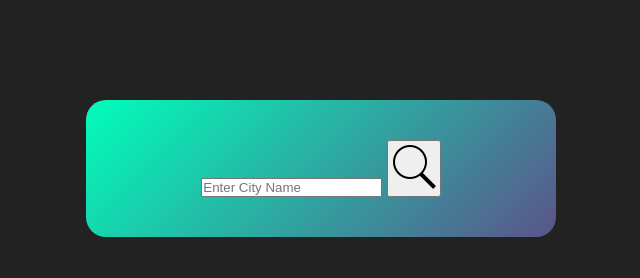
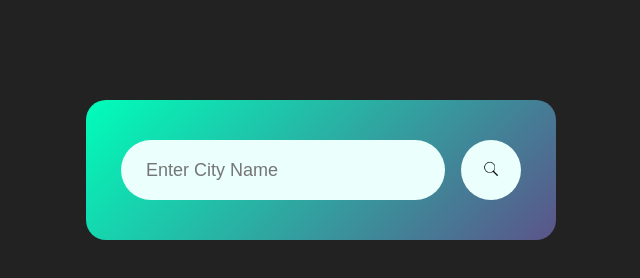
Before and after one commit to Nikhil-sys410/Weather-Project, a plain HTML site: page index.html in a window 1280 px wide. Shown: the whole page, without its empty margins (319-959 px from the left). Drawn offline with Linux system fonts and the light colour scheme.

Commit message:
new folder and some update

```diff
--- a/index.html
+++ b/index.html
@@ -10,7 +10,10 @@
     <div class="card">
         <div class="search">
             <input type="text" placeholder="Enter City Name" spellcheck="false">
-            <button><img src="icons8-search-50.png" ></button>
+            <button><img src="/images/icons8-search-50.png" ></button>
+            <div class="weather">
+                <img src="">
+            </div>
         </div>
     </div>
 </body>
--- a/style.css
+++ b/style.css
@@ -18,3 +18,34 @@ body{
     padding: 40px 35px;
     text-align: center;
 }
+.search{
+    width: 100%;
+    display: flex;
+    align-items: center;
+    justify-content: space-between;
+}
+.search input{
+    border: 0;
+    outline: 0;
+    background: #ebfffc;
+    color: #555;
+    padding: 10px 25px;
+    height: 60px;
+    border-radius: 30px;
+    flex: 1;
+    margin-right: 16px;
+    font-size: 18px;
+}
+.search button{
+
+    border: 0;
+    outline: 0;
+    background: #ebfffc;
+    border-radius: 50%;
+    width: 60px;
+    height: 60px;
+    cursor: pointer;
+}
+.search button img{
+    width: 16px;
+}
```
Also changed, not shown: images/icons8-search-50.png (renamed from icons8-search-50.png).
